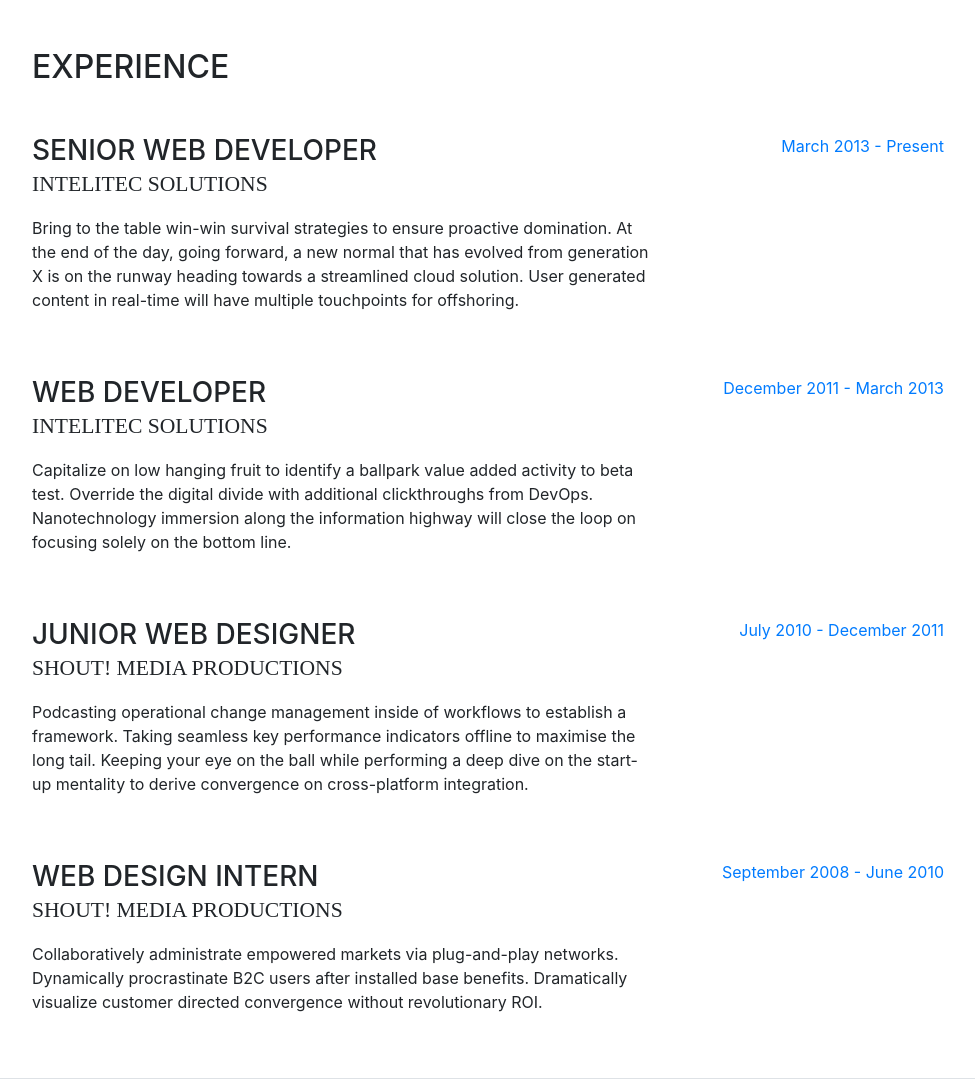
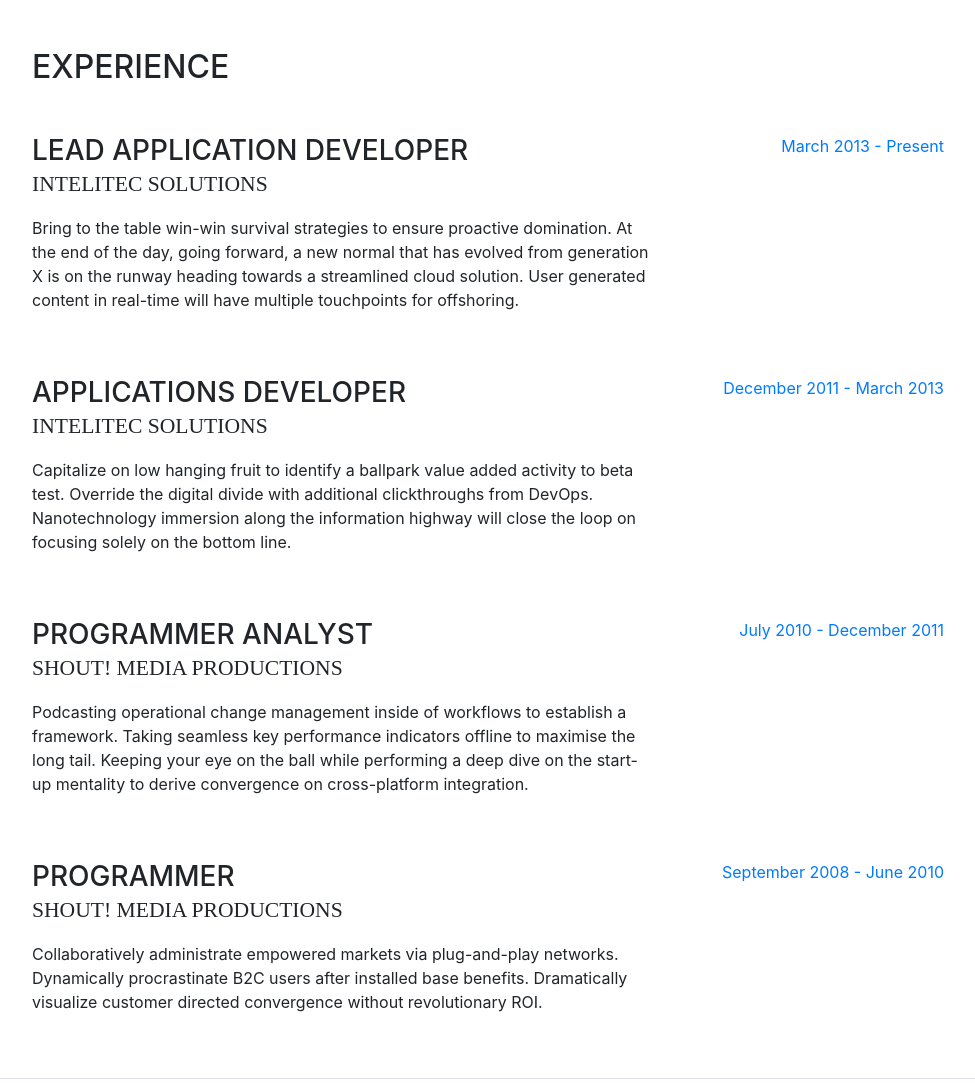
Before and after one commit to donnvalencia/donnvalencia.github.io, a website with bundled scripts: page index.html in a window 1280 px wide. Shown: the part 800-1891 px from the top of the page, without its empty margins (288-1263 px from the left). Built offline with nearby package versions, Linux system fonts and the light colour scheme; a web font is replaced by a local one.

Commit message:
More content updates

```diff
--- a/index.html
+++ b/index.html
@@ -69,7 +69,7 @@
             <span class="text-primary">Valencia</span>
           </h1>
           <div class="subheading mb-5">1418 Tomahawk Creek Rod · Midlothian, VA 23114 · (804) 240-5573 ·
-            <a href="mailto:name@email.com">name@email.com</a>
+            <a href="mailto:name@email.com">donnvalencia@email.com</a>
           </div>
           <p class="mb-5">Experienced Java developer with over 15 years experience.</p>
           <ul class="list-inline list-social-icons mb-0">
@@ -115,7 +115,7 @@
 
           <div class="resume-item d-flex flex-column flex-md-row mb-5">
             <div class="resume-content mr-auto">
-              <h3 class="mb-0">Senior Web Developer</h3>
+              <h3 class="mb-0">Lead Application Developer</h3>
               <div class="subheading mb-3">Intelitec Solutions</div>
               <p>Bring to the table win-win survival strategies to ensure proactive domination. At the end of the day, going forward, a new normal that has evolved from generation X is on the runway heading towards a streamlined cloud solution. User generated content in real-time will have multiple touchpoints for offshoring.</p>
             </div>
@@ -126,7 +126,7 @@
 
           <div class="resume-item d-flex flex-column flex-md-row mb-5">
             <div class="resume-content mr-auto">
-              <h3 class="mb-0">Web Developer</h3>
+              <h3 class="mb-0">Applications Developer</h3>
               <div class="subheading mb-3">Intelitec Solutions</div>
               <p>Capitalize on low hanging fruit to identify a ballpark value added activity to beta test. Override the digital divide with additional clickthroughs from DevOps. Nanotechnology immersion along the information highway will close the loop on focusing solely on the bottom line.</p>
             </div>
@@ -137,7 +137,7 @@
 
           <div class="resume-item d-flex flex-column flex-md-row mb-5">
             <div class="resume-content mr-auto">
-              <h3 class="mb-0">Junior Web Designer</h3>
+              <h3 class="mb-0">Programmer Analyst</h3>
               <div class="subheading mb-3">Shout! Media Productions</div>
               <p>Podcasting operational change management inside of workflows to establish a framework. Taking seamless key performance indicators offline to maximise the long tail. Keeping your eye on the ball while performing a deep dive on the start-up mentality to derive convergence on cross-platform integration.</p>
             </div>
@@ -148,7 +148,7 @@
 
           <div class="resume-item d-flex flex-column flex-md-row">
             <div class="resume-content mr-auto">
-              <h3 class="mb-0">Web Design Intern</h3>
+              <h3 class="mb-0">Programmer</h3>
               <div class="subheading mb-3">Shout! Media Productions</div>
               <p>Collaboratively administrate empowered markets via plug-and-play networks. Dynamically procrastinate B2C users after installed base benefits. Dramatically visualize customer directed convergence without revolutionary ROI.</p>
             </div>
```
